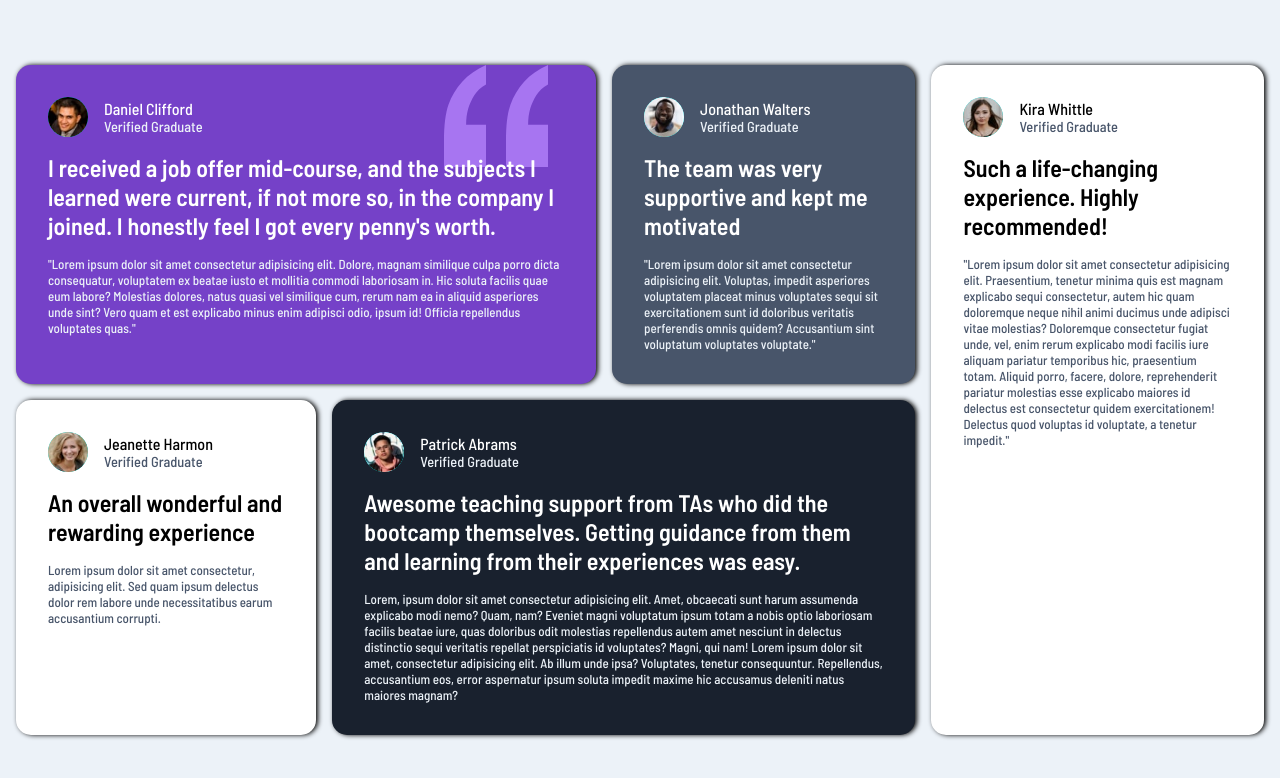
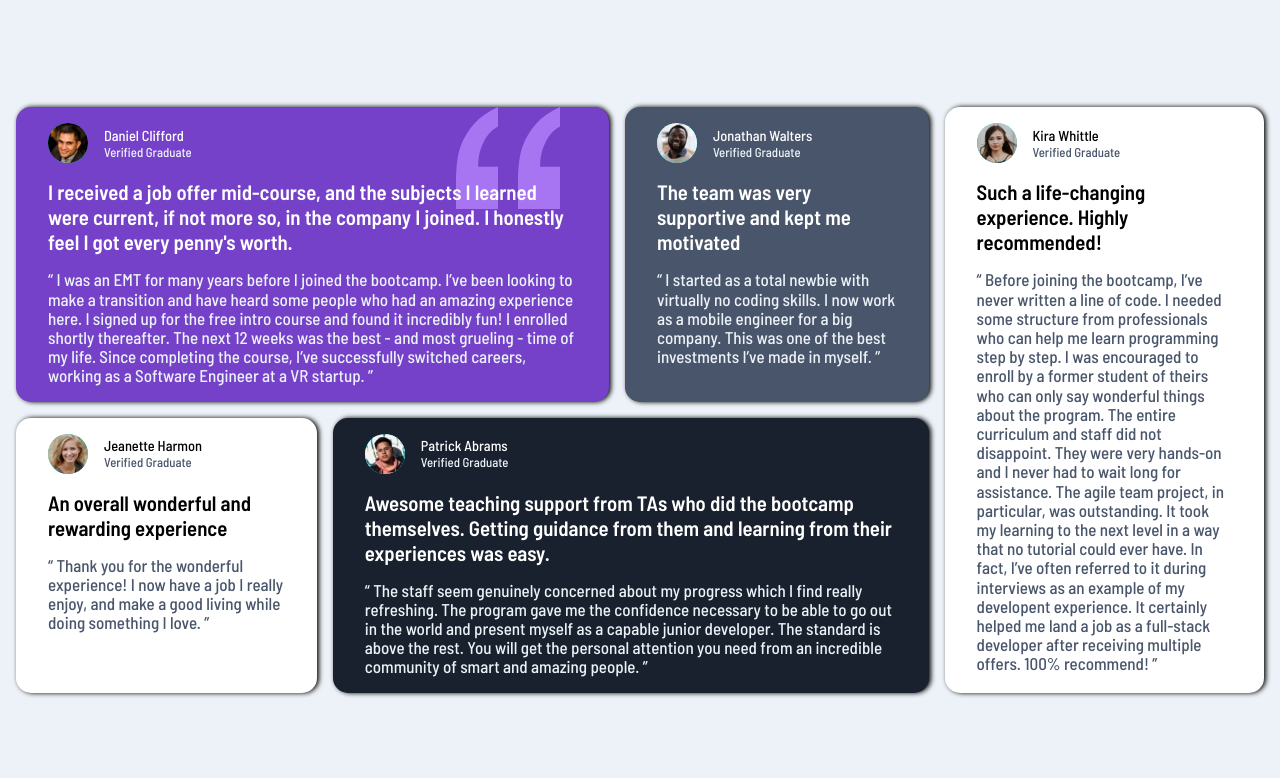
Before and after one commit to ScreamPunk27/Testimonial-grid, a plain HTML site: page index.html in a window 1280 px wide. Drawn offline with Linux system fonts and the light colour scheme.

Commit message:
new changes

```diff
--- a/assets/css/style.css
+++ b/assets/css/style.css
@@ -122,12 +122,21 @@ body{
 
 
 @media screen and (min-width:500px){
+
+    .container-name p:nth-child(1){
+        font-size: calc(.4rem + 1vh);
+    }
+
+    .container-name p:nth-child(2){
+        font-size: calc(.3rem + 1vh);
+    }
+
     .container__title h1{
-        font-size: calc(1rem + 1vh);
+        font-size: calc(.8rem + 1vh);
     }
 
     .container__paragraph{
-        font-size: calc(5px + 1vh);
+        font-size: calc(9px + 1vh);
     }
 }
 
@@ -149,7 +158,11 @@ body{
 
     .container{
         margin: 0;
+        padding: 1rem 2rem;
+    }
 
+    .container__paragraph{
+        line-height: 1.2rem;
     }
 
     .page .container:first-child{
--- a/index.html
+++ b/index.html
@@ -23,8 +23,7 @@
                 <h1>I received a job offer mid-course, and the subjects I learned were current, if not more so, in the company I joined. I honestly feel I got every penny's worth.</h1>
             </div>
             <div class="container__paragraph">
-                <p>"Lorem ipsum dolor sit amet consectetur adipisicing elit. Dolore, magnam similique culpa porro dicta consequatur, voluptatem ex beatae iusto et mollitia commodi laboriosam in. Hic soluta facilis quae eum labore?
-                Molestias dolores, natus quasi vel similique cum, rerum nam ea in aliquid asperiores unde sint? Vero quam et est explicabo minus enim adipisci odio, ipsum id! Officia repellendus voluptates quas."</p>
+                <p>“ I was an EMT for many years before I joined the bootcamp. I’ve been looking to make a transition and have heard some people who had an amazing experience here. I signed up for the free intro course and found it incredibly fun! I enrolled shortly thereafter. The next 12 weeks was the best - and most grueling - time of my life. Since completing the course, I’ve successfully switched careers, working as a Software Engineer at a VR startup. ”</p>
             </div>
         </div>
         <div class="container">
@@ -41,7 +40,7 @@
                 <h1>The team was very supportive and kept me motivated</h1>
             </div>
             <div class="container__paragraph">
-                <p>"Lorem ipsum dolor sit amet consectetur adipisicing elit. Voluptas, impedit asperiores voluptatem placeat minus voluptates sequi sit exercitationem sunt id doloribus veritatis perferendis omnis quidem? Accusantium sint voluptatum voluptates voluptate."</p>
+                <p>“ I started as a total newbie with virtually no coding skills. I now work as a mobile engineer for a big company. This was one of the best investments I’ve made in myself. ”</p>
             </div>
         </div>
         <div class="container">
@@ -58,7 +57,7 @@
                 <h1>An overall wonderful and rewarding experience</h1>
             </div>
             <div class="container__paragraph">
-                <p>Lorem ipsum dolor sit amet consectetur, adipisicing elit. Sed quam ipsum delectus dolor rem labore unde necessitatibus earum accusantium corrupti.</p>
+                <p>“ Thank you for the wonderful experience! I now have a job I really enjoy, and make a good living while doing something I love. ”</p>
             </div>
         </div>
         <div class="container">
@@ -75,7 +74,7 @@
                 <h1>Awesome teaching support from TAs who did the bootcamp themselves. Getting guidance from them and learning from their experiences was easy.</h1>
             </div>
             <div class="container__paragraph">
-                <p>Lorem, ipsum dolor sit amet consectetur adipisicing elit. Amet, obcaecati sunt harum assumenda explicabo modi nemo? Quam, nam? Eveniet magni voluptatum ipsum totam a nobis optio laboriosam facilis beatae iure, quas doloribus odit molestias repellendus autem amet nesciunt in delectus distinctio sequi veritatis repellat perspiciatis id voluptates? Magni, qui nam! Lorem ipsum dolor sit amet, consectetur adipisicing elit. Ab illum unde ipsa? Voluptates, tenetur consequuntur. Repellendus, accusantium eos, error aspernatur ipsum soluta impedit maxime hic accusamus deleniti natus maiores magnam?</p>
+                <p>“ The staff seem genuinely concerned about my progress which I find really refreshing. The program gave me the confidence necessary to be able to go out in the world and present myself as a capable junior developer. The standard is above the rest. You will get the personal attention you need from an incredible community of smart and amazing people. ”</p>
             </div>
         </div>
         <div class="container">
@@ -92,7 +91,7 @@
                 <h1>Such a life-changing experience. Highly recommended!</h1>
             </div>
             <div class="container__paragraph">
-                <p>"Lorem ipsum dolor sit amet consectetur adipisicing elit. Praesentium, tenetur minima quis est magnam explicabo sequi consectetur, autem hic quam doloremque neque nihil animi ducimus unde adipisci vitae molestias? Doloremque consectetur fugiat unde, vel, enim rerum explicabo modi facilis iure aliquam pariatur temporibus hic, praesentium totam. Aliquid porro, facere, dolore, reprehenderit pariatur molestias esse explicabo maiores id delectus est consectetur quidem exercitationem! Delectus quod voluptas id voluptate, a tenetur impedit."</p>
+                <p>“ Before joining the bootcamp, I’ve never written a line of code. I needed some structure from professionals who can help me learn programming step by step. I was encouraged to enroll by a former student of theirs who can only say wonderful things about the program. The entire curriculum and staff did not disappoint. They were very hands-on and I never had to wait long for assistance. The agile team project, in particular, was outstanding. It took my learning to the next level in a way that no tutorial could ever have. In fact, I’ve often referred to it during interviews as an example of my developent experience. It certainly helped me land a job as a full-stack developer after receiving multiple offers. 100% recommend! ”</p>
             </div>
         </div>
     </main>
```
